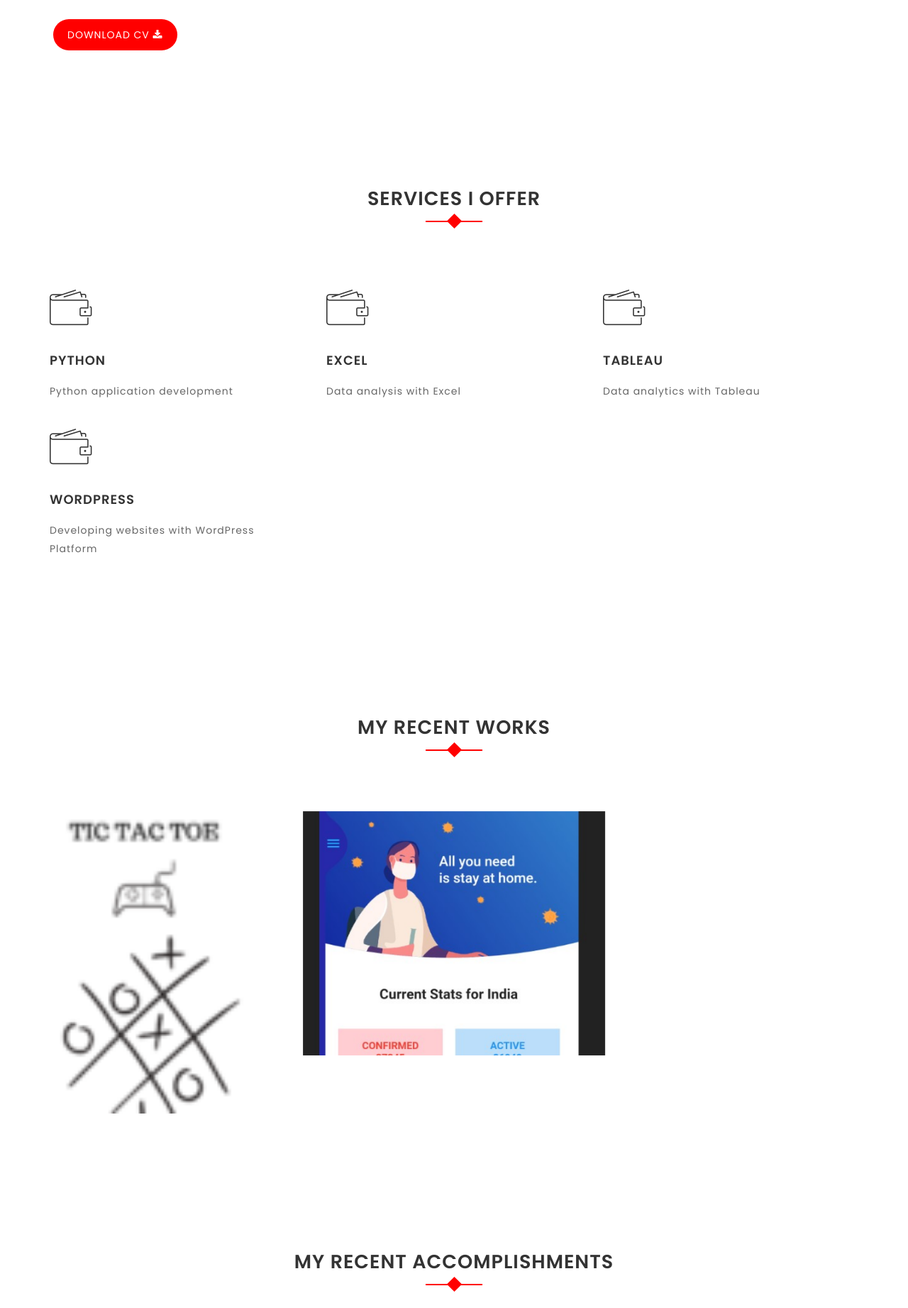
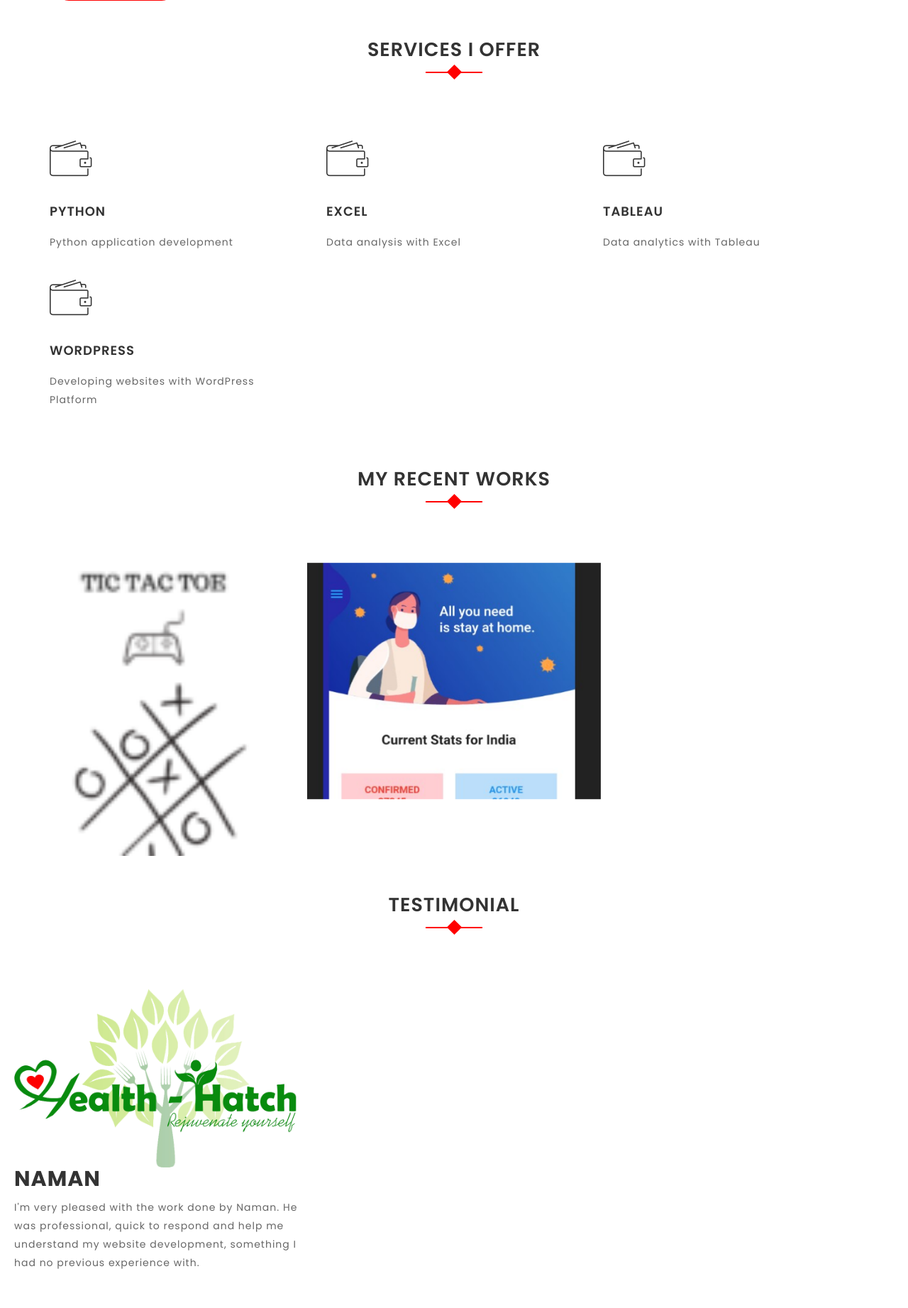
Before and after one commit to shahnamana/Django_resume, a Django app: page / in a window 1280 px wide. Shown: the part 1002-2845 px from the top of the page at 71% size. Run offline with Django 3.2, Linux system fonts and the light colour scheme; data comes from the database, SQL or seed files in the repository; both versions use the stored data as it was after the commit; some libraries are stand-ins or nearby versions.

Commit message:
design changes

```diff
--- a/portfolio/core/views.py
+++ b/portfolio/core/views.py
@@ -16,6 +16,7 @@ class HouseTemplateView(TemplateView):
         context['services'] = Service.objects.all()
         context['works'] = RecentWork.objects.all()
         context['certificate'] = Certificate.objects.all()
+        context['clients'] = Client.objects.all()
         return context
 
 #
--- a/portfolio/static/css/style.css
+++ b/portfolio/static/css/style.css
@@ -40,7 +40,9 @@ a,
 a:focus,
 a:active,
 a:link,
-img {
+
+
+ {
     outline: none;
 }
 
@@ -112,7 +114,7 @@ h6 {
 }
 
 .section-padding {
-    padding: 90px 0;
+    padding: 20px;
 }
 
 .bg-overlay {
@@ -367,7 +369,7 @@ h6 {
 .nam{
     vertical-align: center;
     overflow-wrap: break-word;!important;
-    padding: 100px;!important;
+    padding: 20px;!important;
 }
 
 /*.contactrow{*/
@@ -478,7 +480,8 @@ h6 {
     right: 0;
     bottom: 0;
     left: 0;
-    background: rgba(102, 218, 255, 0.7);
+    /* background: rgba(102, 218, 255, 0.7); */
+    background: #ff0000;
     color: #fff;
     opacity: 0;
     -webkit-transition: .7s;
@@ -515,7 +518,7 @@ h6 {
 
 .gallery-text {
     opacity: 0;
-    color: #fff;
+    color: #000000;
     position: absolute;
     top: 50%;
     left: 50%;
--- a/portfolio/templates/home.html
+++ b/portfolio/templates/home.html
@@ -81,12 +81,44 @@
                     <div class="col-md-4 col-sm-4 col-xs-12 no-padding">
                         <div class="gallery-items">
                             <a class="view img" href="{{ work.image.url }}">
-                                <img src="{{ work.image.url }}" alt="work image">
+                                <img src="{{ work.image.url }}" alt="work image" >
                             </a>
 
                             <div class="gallery-text">
                                 <h2>{{ work.title }}</h2>
                             </div>
+                        </div>
+                    </div>
+                {% endfor %}
+            </div>
+        </div>
+    </div>
+
+
+    {#    Clients Testimonial Section #}
+    <div id="portfolio" class="portfolio-area section-padding">
+        <div class="container-fluid">
+            <div class="row">
+                <div class="col-md-12">
+                    <div class="section-header">
+                        <h2>Testimonial</h2>
+                    </div>
+                </div>
+            </div>
+            <div class="row">
+                {% for work in clients %}
+                    <div class="col-md-4 col-sm-4 col-xs-12 no-padding">
+                        <div class="gallery-items">
+                            <a class="view img" href="{{ work.image.url }}">
+                                <img src="{{ work.image.url }}" alt="work image" >
+                            </a>
+                              <div style="align-content:center;">
+                                <h2>{{ work.name }}</h2>
+                                <p>{{work.description}}</p>
+                              </div>
+                            <!-- <div class="gallery-text">
+                                <h2>{{ work.name }}</h2>
+                            </div> -->
                         </div>
                     </div>
                 {% endfor %}
```
Also changed, not shown: portfolio/db.sqlite3, portfolio/media/certificateimage/Coursera_Exploring_Data_with_Big_Query_DWSPLDX5A4TU.jpg (added), portfolio/media/certificateimage/Coursera_Google_Industrial_IOT_on_GCP_Z623RSX2DUYS.jpg (added), portfolio/media/clients/Health_Hatch_logo.png (added), portfolio/media/clients/Health_Hatch_logo_0XT672q.png (added), portfolio/media/clients/Health_Hatch_logo_my8LMBk.png (added), portfolio/media/works/Annotation_2020-06-02_135022.jpg (added), portfolio/media/works/Screenshot_20200502-144902.jpg (added), portfolio/media/works/modified_cover-100x100.png (added).
